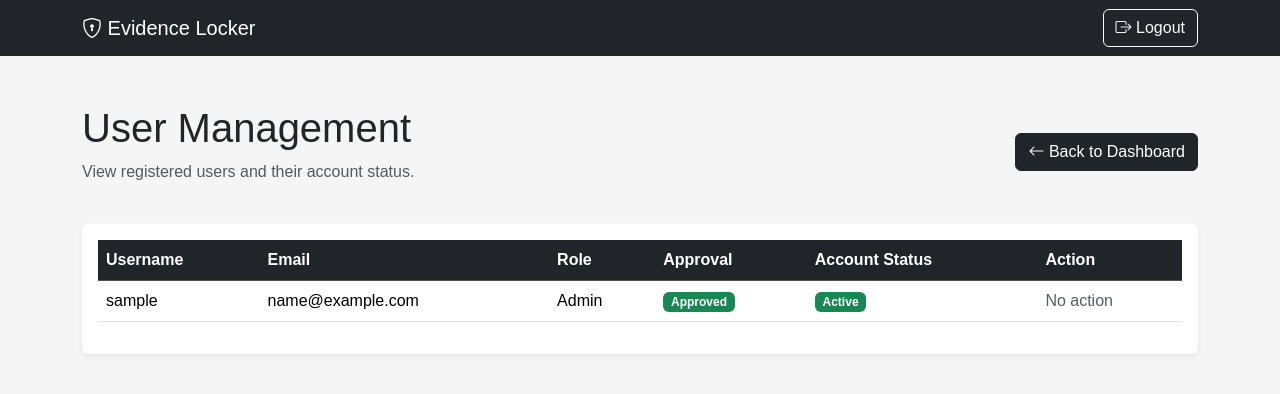
After one commit to Khushii412/EvidenceLocker, a Django app: page /accounts/user-management/ in a window 1280 px wide. The commit adds this page. Shown: the top 394 px of the page. Run offline with Django 5.2, Linux system fonts and the light colour scheme; a user stored in the database is signed in; tables that the repository leaves empty hold one stand-in row (values such as "Sample post").

Commit message:
so many things

```diff
--- a/Backend/digital_evidence_locker/Accounts/urls.py
+++ b/Backend/digital_evidence_locker/Accounts/urls.py
@@ -22,4 +22,13 @@ urlpatterns = [
         name="user_dashboard",
     ),
 
+    path(
+    "user-management/",
+    views.user_management,
+    name="user_management",
+    ),
+    path("approve-user/<int:user_id>/", views.approve_user, name="approve_user"),
+
+    path("reject-user/<int:user_id>/", views.reject_user, name="reject_user"),
+
 ]
--- a/Backend/digital_evidence_locker/Accounts/views.py
+++ b/Backend/digital_evidence_locker/Accounts/views.py
@@ -1,7 +1,7 @@
 from django.contrib import messages
 from django.contrib.auth import authenticate, login, logout
 from django.contrib.auth.decorators import login_required
-from django.shortcuts import redirect, render
+from django.shortcuts import get_object_or_404, redirect, render
 #from django.contrib.auth.forms import UserCreationForm
 from .forms import RegistrationForm
 
@@ -146,3 +146,96 @@ def register_view(request):
         "accounts/register.html",
         {"form": form}
     )
+
+
+
+@login_required
+def user_management(request):
+    if request.user.role != User.Role.ADMIN:
+        messages.error(
+            request,
+            "You are not authorized to manage users."
+        )
+        return redirect("user_dashboard")
+
+    users = User.objects.all().order_by("username")
+
+    return render(
+        request,
+        "accounts/user_management.html",
+        {"users": users}
+    )
+
+
+
+
+@login_required
+def approve_user(request, user_id):
+    if request.user.role != User.Role.ADMIN:
+        messages.error(request, "You are not authorized to manage users.")
+        return redirect("user_dashboard")
+
+    if request.method != "POST":
+        return redirect("user_management")
+
+    account = get_object_or_404(User, id=user_id)
+
+    if account.role == User.Role.ADMIN:
+        messages.error(request, "Admin accounts cannot be approved here.")
+
+    elif account.is_approved:
+        messages.error(request, "This user is already approved.")
+
+    else:
+        selected_role = request.POST.get("role")
+
+        allowed_roles = {
+            User.Role.INVESTIGATOR,
+            User.Role.FORENSIC_EXPERT,
+            User.Role.JUDGE,
+        }
+
+        if selected_role not in allowed_roles:
+            messages.error(request, "Please select a valid role.")
+        else:
+            account.role = selected_role
+            account.is_approved = True
+            account.is_active = True
+            account.save(
+                update_fields=["role", "is_approved", "is_active"]
+            )
+
+            messages.success(
+                request,
+                f"User '{account.username}' approved as "
+                f"{account.get_role_display()}."
+            )
+
+    return redirect("user_management")
+
+
+
+@login_required
+def reject_user(request, user_id):
+    if request.user.role != User.Role.ADMIN:
+        messages.error(request, "You are not authorized to manage users.")
+        return redirect("user_dashboard")
+
+    if request.method != "POST":
+        return redirect("user_management")
+
+    account = get_object_or_404(User, id=user_id)
+
+    if account.role == User.Role.ADMIN:
+        messages.error(request, "Admin accounts cannot be rejected here.")
+    elif account.is_approved:
+        messages.error(request, "Only pending users can be rejected.")
+    else:
+        account.is_active = False
+        account.save(update_fields=["is_active"])
+        messages.success(
+            request,
+            f"Registration for '{account.username}' has been rejected."
+        )
+
+    return redirect("user_management")
--- /dev/null
+++ b/Backend/digital_evidence_locker/templates/accounts/user_management.html
@@ -0,0 +1,130 @@
+
+{% extends "base.html" %}
+
+{% block title %}User Management | Evidence Locker{% endblock %}
+
+{% block content %}
+
+<div class="container mt-5">
+
+    <div class="d-flex justify-content-between align-items-center mb-4">
+        <div>
+            <h1>User Management</h1>
+            <p class="text-muted">
+                View registered users and their account status.
+            </p>
+        </div>
+
+        <a href="{% url 'admin_dashboard' %}" class="btn btn-dark">
+            <i class="bi bi-arrow-left"></i> Back to Dashboard
+        </a>
+    </div>
+
+    <div class="card shadow-sm border-0">
+        <div class="card-body">
+
+            {% if users %}
+
+            <div class="table-responsive">
+                <table class="table table-hover align-middle">
+
+                    <thead class="table-dark">
+                        <tr>
+                            <th>Username</th>
+                            <th>Email</th>
+                            <th>Role</th>
+                            <th>Approval</th>
+                            <th>Account Status</th>
+                            <th>Action</th>
+                        </tr>
+                    </thead>
+
+                    <tbody>
+                        {% for account in users %}
+                        <tr>
+                            <td>{{ account.username }}</td>
+
+                            <td>
+                                {{ account.email|default:"Not provided" }}
+                            </td>
+
+                            <td>{{ account.get_role_display }}</td>
+
+                            <td>
+                                {% if account.is_approved %}
+                                    <span class="badge bg-success">
+                                        Approved
+                                    </span>
+                                {% else %}
+                                    <span class="badge bg-warning text-dark">
+                                        Pending
+                                    </span>
+                                {% endif %}
+                            </td>
+
+
+                            <td>
+                                {% if account.is_active %}
+                                    <span class="badge bg-success">Active</span>
+                                {% else %}
+                                    <span class="badge bg-secondary">Inactive</span>
+                                {% endif %}
+                            </td>
+
+
+                            <td>
+                                {% if not account.is_approved and account.role != "ADMIN" %}
+                                    <div class="d-flex gap-2">
+
+                                        <form method="POST" action="{% url 'approve_user'   account.id %}">
+                                            {% csrf_token %}
+
+                                            <select name="role" class="form-select form-select-sm mb-2" required>
+                                                <option value="" selected disabled>Select role</option>
+                                                <option value="INVESTIGATOR">Investigator</option>
+                                                <option value="FORENSIC_EXPERT">Forensic Expert</option>
+                                                <option value="JUDGE">Judge</option>
+                                            </select>
+
+                                            <button type="submit" class="btn btn-success btn-sm">
+                                                <i class="bi bi-check-circle"></i> Approve
+                                            </button>
+                                        </form>
+
+
+                                        <form method="POST"
+                                            action="{% url 'reject_user' account.id %}"
+                                            onsubmit="return confirm('Are you sure you want to reject this registration?');">
+                                            {% csrf_token %}
+                                            <button type="submit" class="btn btn-danger btn-sm">
+                                                <i class="bi bi-x-circle"></i> Reject
+                                            </button>
+                                        </form>
+                                    </div>
+                                {% else %}
+                                    <span class="text-muted">No action</span>
+                                {% endif %}
+                            </td>
+
+
+                        </tr>
+                        {% endfor %}
+                    </tbody>
+
+                </table>
+            </div>
+
+            {% else %}
+
+                <div class="alert alert-secondary mb-0">
+                    No registered users found.
+                </div>
+
+            {% endif %}
+
+        </div>
+    </div>
+
+</div>
+
+{% endblock %}
```
Also changed, not shown: Backend/digital_evidence_locker/Accounts/forms.py (+13 -2 lines), Backend/digital_evidence_locker/Cases/views.py (+23 -5 lines), Backend/digital_evidence_locker/Evidence/views.py (+21 -3 lines), Backend/digital_evidence_locker/templates/accounts/register.html (+22 -0 lines), Backend/digital_evidence_locker/templates/accounts/user_dashboard.html (added, +38 -0 lines), Backend/digital_evidence_locker/templates/admin/dashboard.html (+13 -0 lines), Backend/digital_evidence_locker/Evidence/volkswagen-logo-png_seeklogo-150527.png (added).
